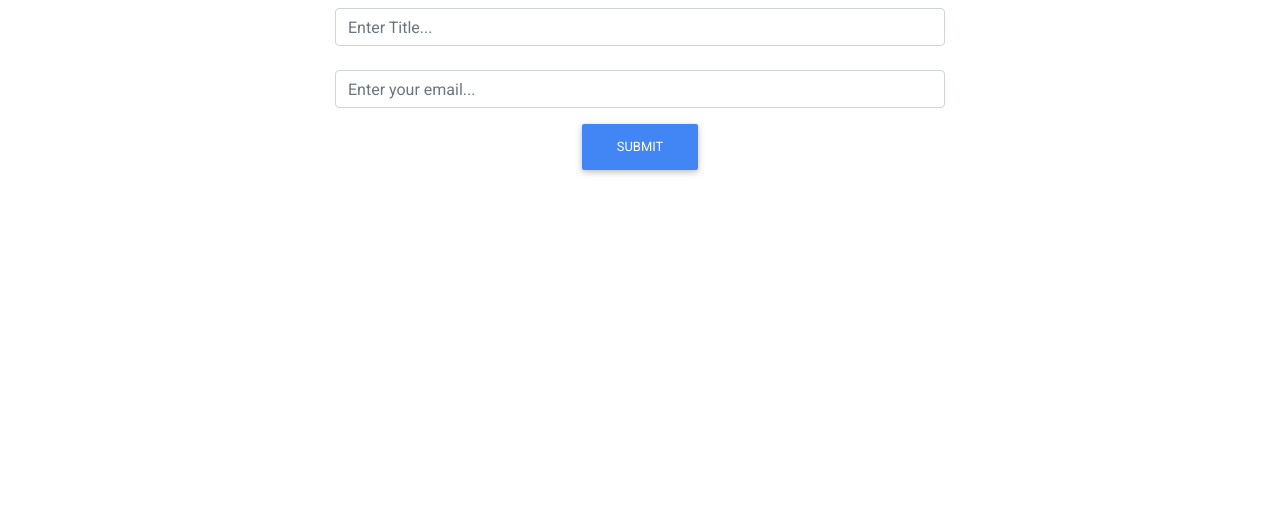
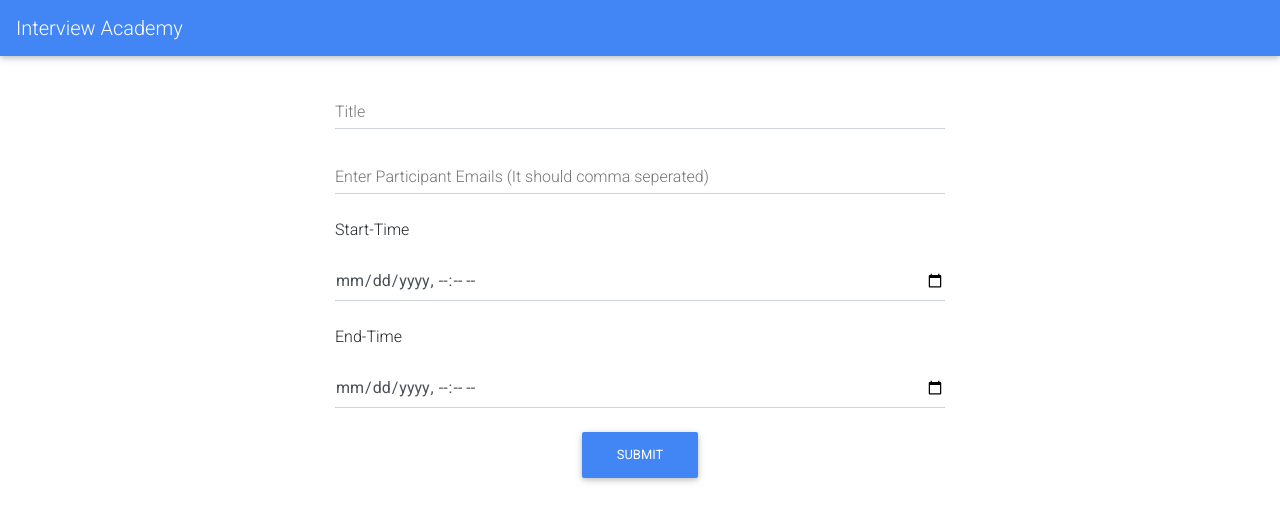
Before and after one commit to IshjotSingh97/Interviewbit-Academy-Assignment, a Django app: template templates/index.html in a window 1280 px wide. Shown: the top 522 px of the page. Run offline with Django 3.2, Linux system fonts and the light colour scheme; the template is opened without the code that fills it, so the values that code supplies are empty; parts of the project's set-up code (start-up, migrations or seed data) failed here and were passed over; some libraries are stand-ins or nearby versions.

Commit message:
form completed with post request

```diff
--- a/myapp/urls.py
+++ b/myapp/urls.py
@@ -3,7 +3,7 @@ from django.urls import path,include
 from . import views
 
 urlpatterns = [
-	path('test',views.test,name='test'),
+	path('tesservert',views.testserver,name='testserver'),
 	path('',views.index,name='index'),
-	path('onsubmit',views.onSubmit,name='onsubmit')
+	path('onsubmit',views.onsubmit,name='onsubmit')
 ]
--- a/templates/index.html
+++ b/templates/index.html
@@ -17,16 +17,38 @@
     </head>
 
     <body>
+        <!--Navbar-->
+        <nav class="navbar navbar-expand-lg navbar-dark primary-color" style="margin-bottom: 2rem;">
+            <!-- Navbar brand -->
+            <a class="navbar-brand" href="#">Interview Academy</a>
+            <!-- Collapse button -->
+            <button class="navbar-toggler" type="button" data-toggle="collapse" data-target="#basicExampleNav" aria-controls="basicExampleNav" aria-expanded="false" aria-label="Toggle navigation">
+                <span class="navbar-toggler-icon"></span>
+            </button>
+            <!-- Collapsible content -->
+            <!-- Collapsible content -->
+        </nav>
+        <!--/.Navbar-->
         <div class="col-md-6" style="margin: 0 auto;">
             <form method="POST" autocomplete="off" action="{% url 'onsubmit' %}">
                 {% csrf_token %}
-                <div class="form-group">
-                    <label for="title"></label>
-                    <input type="text" name="title" id="title" placeholder="Enter Title..." class="form-control" required="True">
+                <div class="md-form">
+                    <label for="title">Title</label>
+                    <input type="text" name="title" id="title" class="form-control" required="True">
                 </div>
-                <div class="form-group">
-                    <label for="useremail"></label>
-                    <input type="email" name="useremail" id="useremail" placeholder="Enter your email..." class="form-control" required="True">
+                <div class="md-form">
+                    <label for="useremails">Enter Participant Emails (It should comma seperated)</label>
+                    <input type="email" name="useremails" id="useremails"  class="form-control" required="True">
+                </div>
+                <div class="md-form">
+                    <p>Start-Time</p>
+                    <label for="starttime"></label>
+                    <input type="datetime-local" name="starttime" id="starttime" class="form-control" >
+                </div>
+                <div class="md-form">
+                    <p>End-Time</p>
+                    <label for="endtime"></label>
+                    <input type="datetime-local" name="endtime" id="endtime" class="form-control" >
                 </div>
                 <button type="submit" class="btn btn-primary" style="margin: 0 auto;display: block;">Submit</button>
             </form>
```
Also changed, not shown: myapp/views.py (+3 -7 lines).
